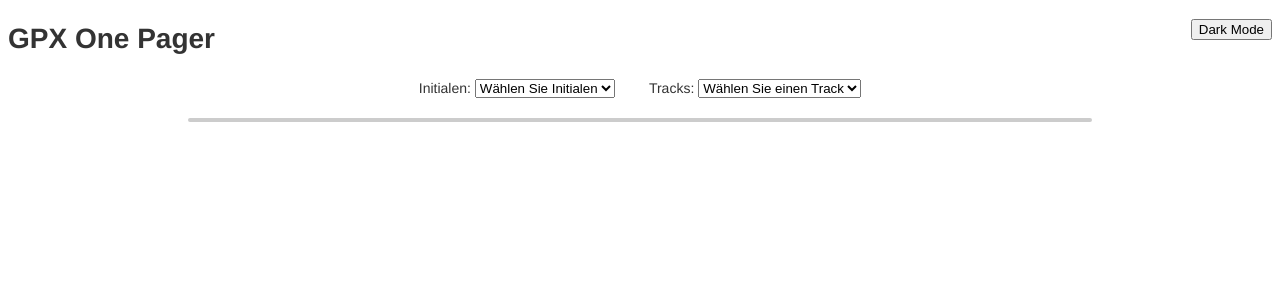
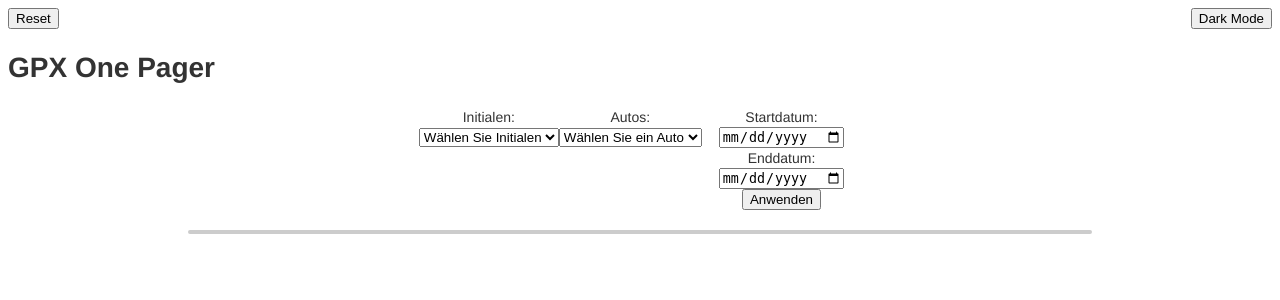
Before and after one commit to ErebosGoD/school_related_exercises, a Flask app: template gpxdataprocessing/templates/onepager.html in a window 1280 px wide. Shown: the top 300 px of the page. Run offline with Flask 3, Linux system fonts and the light colour scheme; the template is opened without the code that fills it, so the values that code supplies are empty; some libraries are stand-ins or nearby versions.

Commit message:
current wip. functioning datetime picker and displaying part of a track works now too

```diff
--- a/gpxdataprocessing/app.py
+++ b/gpxdataprocessing/app.py
@@ -2,6 +2,7 @@ from flask import Flask, render_template, jsonify, url_for
 import sqlite3
 import folium
 from parse_and_persist_data import GpxParser
+from datetime import datetime
 
 app = Flask(__name__, static_url_path='/static')
 
@@ -37,39 +38,81 @@ def get_initials():
     return jsonify(initials)
 
 
-@app.route('/get_tracks/<initials>', methods=['GET'])
-def get_tracks(initials):
-    # create connection to sqlite3 database
+# @app.route('/get_tracks/<initials>', methods=['GET'])
+# def get_tracks(initials):
+#     # create connection to sqlite3 database
+#     conn = sqlite3.connect(DATABASE)
+#     cursor = conn.cursor()
+
+#     # get tracks for chosen initials
+#     cursor.execute('''
+#         SELECT tracks.track_id
+#         FROM tracks
+#         INNER JOIN drivers ON tracks.driver_id = drivers.driver_id
+#         WHERE drivers.initials = ?
+#     ''', (initials,))
+
+#     track_ids = [row[0] for row in cursor.fetchall()]
+
+#     conn.close()
+
+#     # return track ids as json
+#     return jsonify(track_ids)
+
+
+# @app.route('/display_track/<int:track_id>', methods=['GET'])
+# def display_track(track_id):
+#     conn = sqlite3.connect(DATABASE)
+#     cursor = conn.cursor()
+
+#     # get latitude and longitude for given track id
+#     cursor.execute('''
+#         SELECT latitude, longitude
+#         FROM waypoints
+#         WHERE track_id = ?
+#     ''', (track_id,))
+
+#     waypoints = cursor.fetchall()
+
+#     # create map with default location germany
+#     m = folium.Map(location=[51.1657, 10.4515], zoom_start=6)
+
+#     if waypoints:
+#         folium.PolyLine(
+#             locations=waypoints,
+#             color='blue',
+#             weight=3,
+#         ).add_to(m)
+
+#         # calculate map borders
+#         latitudes = [wp[0] for wp in waypoints]
+#         longitudes = [wp[1] for wp in waypoints]
+#         min_lat, max_lat = min(latitudes), max(latitudes)
+#         min_lon, max_lon = min(longitudes), max(longitudes)
+#         bounds = [[min_lat, min_lon], [max_lat, max_lon]]
+
+#         # fit map to bounds of container
+#         m.fit_bounds(bounds)
+
+#     # return map
+#     map_html = m.get_root()._repr_html_()
+#     return map_html
+
+
+@app.route('/display_track/<initials>/<car>/<start_date>/<end_date>', methods=['GET'])
+def display_filtered_track(initials, car, start_date, end_date):
     conn = sqlite3.connect(DATABASE)
     cursor = conn.cursor()
 
-    # get tracks for chosen initials
-    cursor.execute('''
-        SELECT tracks.track_id
-        FROM tracks
-        INNER JOIN drivers ON tracks.driver_id = drivers.driver_id
-        WHERE drivers.initials = ?
-    ''', (initials,))
-
-    track_ids = [row[0] for row in cursor.fetchall()]
-
-    conn.close()
-
-    # return track ids as json
-    return jsonify(track_ids)
-
-
-@app.route('/display_track/<int:track_id>', methods=['GET'])
-def display_track(track_id):
-    conn = sqlite3.connect(DATABASE)
-    cursor = conn.cursor()
-
-    # get latitude and longitude for given track id
+    # get latitude and longitude for given track parameters
     cursor.execute('''
         SELECT latitude, longitude
         FROM waypoints
-        WHERE track_id = ?
-    ''', (track_id,))
+        INNER JOIN tracks ON waypoints.track_id = tracks.track_id
+        INNER JOIN drivers ON tracks.driver_id = drivers.driver_id
+        INNER JOIN cars ON tracks.car_id = cars.car_id
+        WHERE drivers.initials = ? AND cars.license_plate = ? AND timestamp BETWEEN ? AND ?
+    ''', (initials, car, start_date, end_date))
 
     waypoints = cursor.fetchall()
 
@@ -77,6 +120,7 @@ def display_track(track_id):
     m = folium.Map(location=[51.1657, 10.4515], zoom_start=6)
 
     if waypoints:
+        # Create a PolyLine to connect the waypoints
         folium.PolyLine(
             locations=waypoints,
             color='blue',
@@ -93,8 +137,38 @@ def display_track(track_id):
         # fit map to bounds of container
         m.fit_bounds(bounds)
 
-    # return map
+    # render the map as HTML
     map_html = m.get_root()._repr_html_()
+    return map_html
+
+
+@app.route('/get_cars/<initials>', methods=['GET'])
+def get_cars(initials):
+    conn = sqlite3.connect(DATABASE)
+    cursor = conn.cursor()
+
+    # Get cars for the selected initials
+    cursor.execute('''
+        SELECT DISTINCT cars.license_plate
+        FROM cars
+        INNER JOIN tracks ON cars.car_id = tracks.car_id
+        INNER JOIN drivers ON tracks.driver_id = drivers.driver_id
+        WHERE drivers.initials = ?
+    ''', (initials,))
+
+    cars = [row[0] for row in cursor.fetchall()]
+
+    conn.close()
+
+    # Return cars as JSON
+    return jsonify(cars)
+
+
+@app.route('/reset_map', methods=['GET'])
+def reset_map():
+    # Erstelle eine leere Karte mit den Standardwerten
+    default_map = folium.Map(location=[51.1657, 10.4515], zoom_start=6)
+    map_html = default_map.get_root()._repr_html_()
     return map_html
 
 
--- a/gpxdataprocessing/static/scripts.js
+++ b/gpxdataprocessing/static/scripts.js
@@ -20,8 +20,9 @@ darkModeToggle.addEventListener('click', function () {
     }
 });
 
+var selectedCar = ""; // Variable, um das ausgewählte Auto zu speichern
 
-// function for loading initials
+// Event-Handler for initials
 function loadInitials() {
     $.ajax({
         url: '/get_initials',
@@ -36,55 +37,95 @@ function loadInitials() {
         }
     });
 }
+// Event-Handler for initials select
+$('#initials_select').change(function () {
+    var initials = $(this).val();
+    if (initials) {
+        loadCars(initials);  // Lade die Autos basierend auf den ausgewählten Initialen
+        displayTrack(null);  // Zeige keinen Track an, wenn Initialen ausgewählt werden
+    }
+});
 
-// function for loading tracks
-function loadTracks(initials) {
+// Funktion zum Laden der Autos basierend auf den ausgewählten Initialen
+function loadCars(initials) {
     $.ajax({
-        url: '/get_tracks/' + initials,
+        url: '/get_cars/' + initials,
         method: 'GET',
         success: function (data) {
-            var tracksSelect = $('#tracks_select');
-            tracksSelect.empty();
-            tracksSelect.append($('<option>').val('').text('Wählen Sie einen Track'));
-            $.each(data, function (index, trackId) {
-                tracksSelect.append($('<option>').val(trackId).text('Track ' + trackId));
+            var carsSelect = $('#cars_select');
+            carsSelect.empty();
+            carsSelect.append($('<option>').val('').text('Wählen Sie ein Auto'));
+            $.each(data, function (index, car) {
+                carsSelect.append($('<option>').val(car).text(car));
             });
         }
     });
 }
 
-// function for displaying tracks on map
-function displayTrack(trackId) {
-    if (trackId) {
-        // get waypoints for given track id
+
+// Event-Handler for cars select
+$('#cars_select').change(function () {
+    selectedCar = $(this).val();
+});
+
+// function for displaying filtered track on map
+function displayFilteredTrack() {
+    var initials = $('#initials_select').val();
+    var startDate = $('#start-date').val();
+    var endDate = $('#end-date').val();
+
+    if (initials && startDate && endDate) {
+        // Check if a car is selected, if not, display an error message
+        if (!selectedCar) {
+            alert('Bitte wählen Sie ein Auto aus.');
+            return;
+        }
+
+        // Display filtered track on the map
         $.ajax({
-            url: '/display_track/' + trackId,
+            url: '/display_track/' + initials + '/' + selectedCar + '/' + startDate + '/' + endDate,
             method: 'GET',
             success: function (mapHtml) {
-                // replace map-container content with rendered map for track
                 $('.map-container').html(mapHtml);
             }
         });
     } else {
-        // if no track available empty container
-        $('#map-container').empty();
+        // Handle error, e.g., show a message to the user
+        alert('Bitte wählen Sie Initialen und geben Sie Start-/Enddaten an.');
     }
 }
 
-// Event-Handler for initials
-$('#initials_select').change(function () {
-    var initials = $(this).val();
-    if (initials) {
-        loadTracks(initials);
-        displayTrack(null);
-    }
+// Event-Handler for the "Anwenden" button
+$('#apply-filters').click(function () {
+    displayFilteredTrack();
 });
 
-// Event-Handler for track selection
-$('#tracks_select').change(function () {
-    var trackId = $(this).val();
-    displayTrack(trackId);
+// Event-Handler für den Reset-Button
+$('#reset-filters').click(function () {
+    // Leere alle Dropdown-Menüs
+    $('#initials_select, #cars_select').val('');
+    $('#start-date, #end-date').val('');
+
+    // Lade die Initialen neu
+    loadInitials();
+
+    // Setze die Karte auf ihre Standardposition zurück
+    var defaultLatLng = [51.1657, 10.4515];
+    var defaultZoom = 6;
+
+    // Aktualisiere die Karte über die Flask-Route
+    $.ajax({
+        url: '/reset_map',
+        method: 'GET',
+        success: function (mapHtml) {
+            $('.map-container').html(mapHtml);
+
+            // Zentriere und setze den Zoom der Karte zurück
+            var map = L.map('map').setView(defaultLatLng, defaultZoom);
+        }
+    });
 });
+
 
 // load initials on page startup
 loadInitials();
--- a/gpxdataprocessing/templates/onepager.html
+++ b/gpxdataprocessing/templates/onepager.html
@@ -14,25 +14,35 @@
 <body>
     <!-- Dark Mode-Switch -->
     <button id="dark-mode-toggle">Dark Mode</button>
+    <button id="reset-filters">Reset</button>
+
     <h1>GPX One Pager</h1>
 
     <!-- Container for dropdown menus and map -->
     <div class="container">
         <div class="menu-container">
-            <!-- Dropdown-Menü for initials -->
+            <!-- Dropdown-Menu for initials -->
             <div class="select">
                 <label for="initials_select">Initialen:</label>
                 <select id="initials_select">
                     <option value="">Wählen Sie Initialen</option>
                 </select>
             </div>
-            <!-- Dropdown-Menü for tracks -->
+            <!-- Dropdown-Menu for cars -->
             <div class="select">
-                <label for="tracks_select">Tracks:</label>
-                <select id="tracks_select">
-                    <option value="">Wählen Sie einen Track</option>
+                <label for="cars_select">Autos:</label>
+                <select id="cars_select">
+                    <option value="">Wählen Sie ein Auto</option>
                 </select>
             </div>
+            <div class="timeline">
+                <label for="start-date">Startdatum:</label>
+                <input type="date" id="start-date" name="start-date">
+                <label for="end-date">Enddatum:</label>
+                <input type="date" id="end-date" name="end-date">
+                <button id="apply-filters">Anwenden</button>
+            </div>
+
         </div>
         <!-- container for map -->
         <div class="map-container">
```
Also changed, not shown: gpxdataprocessing/parse_and_persist_data.py (+56 -51 lines).
